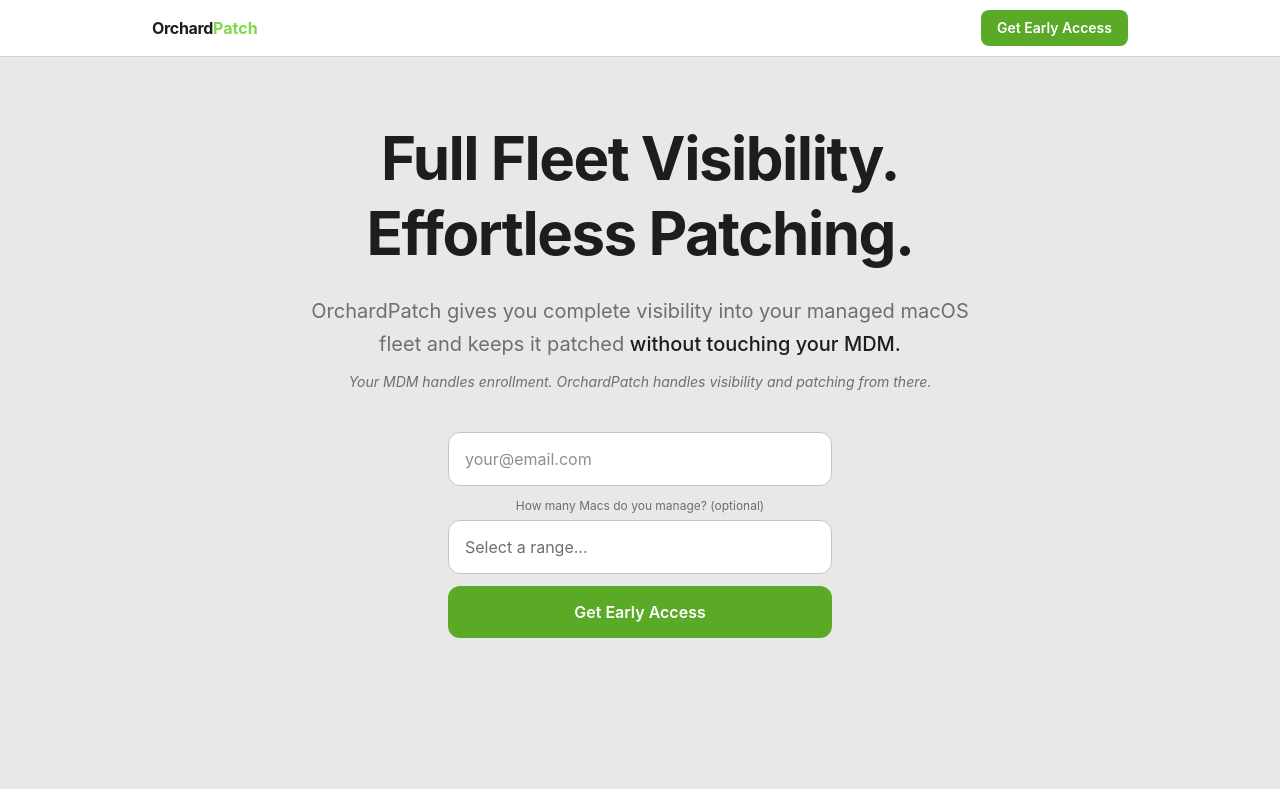
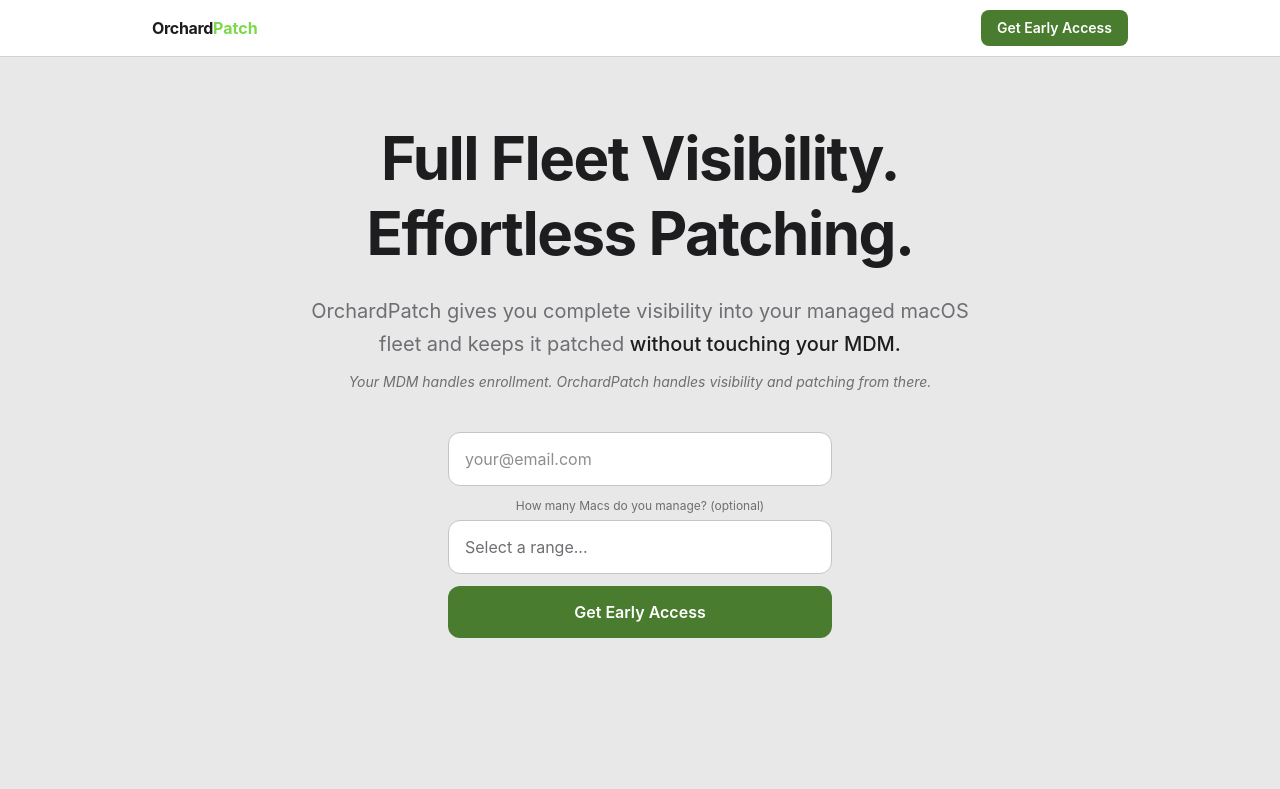
Before and after one commit to judeglenn/orchardpatch-waitlist, a Next.js app: page / in a window 1280 px wide. Shown: the top 789 px of the page. Built offline with nearby package versions, Linux system fonts and the light colour scheme.

Commit message:
fix: dark pills #1d1d1f, CTA buttons #4a7c2f
- Section pills: #e0e0e0/#1d1d1f → #1d1d1f bg / #ffffff text
- CTA buttons: #5aaa28 → #4a7c2f, hover #6abf32 → #5a9438
  (nav via .btn-primary in globals.css, submit via EmailForm.tsx)
- Step number badges unchanged (#5aaa28)

```diff
--- a/app/components/EmailForm.tsx
+++ b/app/components/EmailForm.tsx
@@ -136,9 +136,9 @@
         <button
           type="submit"
           className={buttonClass}
-          style={{ background: "#5aaa28" }}
-          onMouseEnter={(e) => (e.currentTarget.style.background = "#6abf32")}
-          onMouseLeave={(e) => (e.currentTarget.style.background = "#5aaa28")}
+          style={{ background: "#4a7c2f" }}
+          onMouseEnter={(e) => (e.currentTarget.style.background = "#5a9438")}
+          onMouseLeave={(e) => (e.currentTarget.style.background = "#4a7c2f")}
         >
           {buttonLabel}
         </button>
--- a/app/globals.css
+++ b/app/globals.css
@@ -48,12 +48,12 @@
 }
 
 .btn-primary {
-  background: #5aaa28;
+  background: #4a7c2f;
   color: white;
   transition: background 0.15s;
 }
 .btn-primary:hover {
-  background: #6abf32;
+  background: #5a9438;
 }
 
 .white-card {
--- a/app/page.tsx
+++ b/app/page.tsx
@@ -104,8 +104,8 @@
   padding: "4px 12px",
   borderRadius: "9999px",
   border: "none",
-  background: "#e0e0e0",
-  color: "#1d1d1f",
+  background: "#1d1d1f",
+  color: "#ffffff",
 };
 
 export default function Home() {
```
